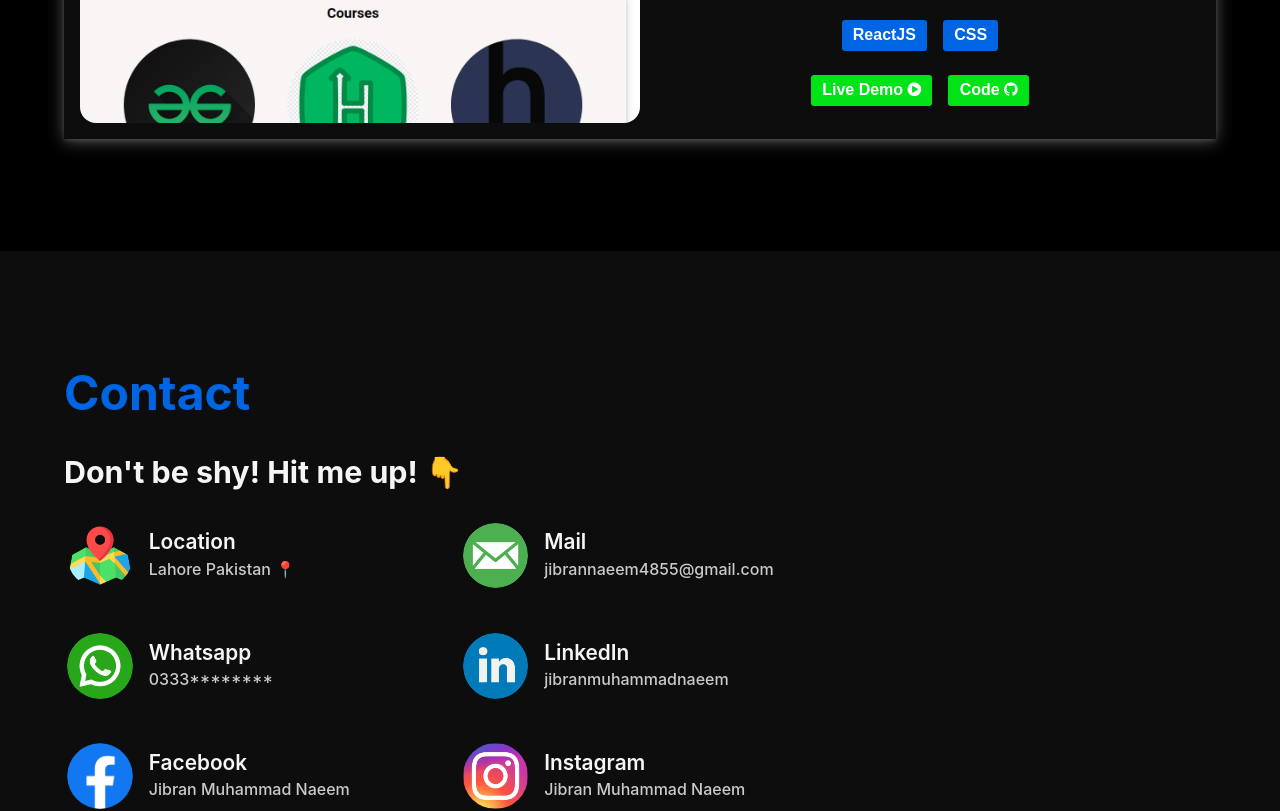
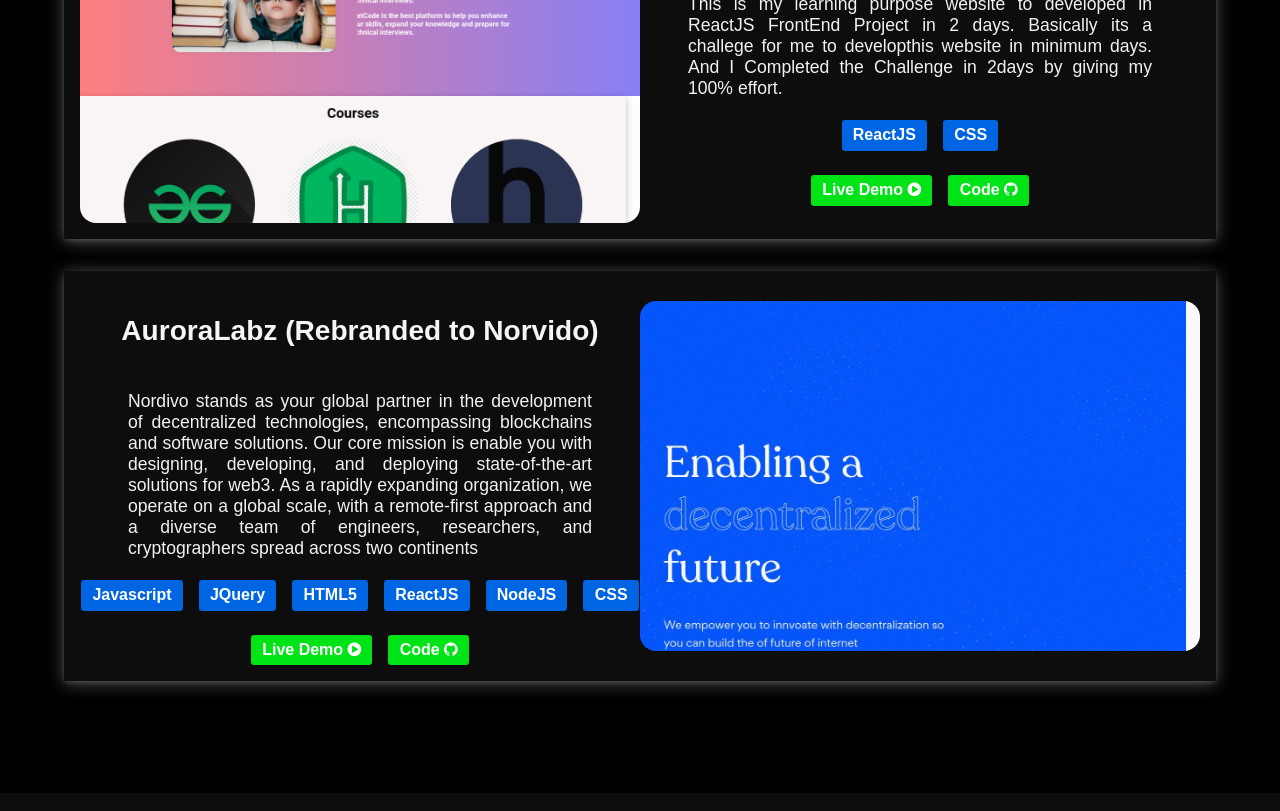
Before and after one commit to Jibran4855/portfolio, a React (Create React App) app: page / in a window 1280 px wide. Shown: the part 1600-2411 px from the top of the page. Built offline with nearby package versions, Linux system fonts and the light colour scheme.

Commit message:
Dynamic-Project-cards-created-through-objects

```diff
--- a/src/assets/styles/Portfolio.css
+++ b/src/assets/styles/Portfolio.css
@@ -101,16 +101,7 @@
     gap: 1rem;
 }
 
-.Portfolio-class .container .bottom .containerb .rightb .midb .midbtn span:first-child {
-    padding: 0.4rem 0.7rem;
-    background-color: #0065e3;
-    font-weight: 600;
-    color: #fff;
-    border-radius: 0.2rem;
-    transition: all ease .7s;
-}
-
-.Portfolio-class .container .bottom .containerb .rightb .midb .midbtn span:last-child {
+.Portfolio-class .container .bottom .containerb .rightb .midb .midbtn span {
     padding: 0.4rem 0.7rem;
     background-color: #0065e3;
     font-weight: 600;
--- a/src/components/Home.js
+++ b/src/components/Home.js
@@ -1,5 +1,6 @@
 import React from "react";
 import img from "../assets/images/programmer.png";
+import jibran from "../assets/images/Jibran1.png";
 import html5 from "../assets/images/html5.png";
 import css from "../assets/images/css.png";
 import js from "../assets/images/js.png";
@@ -21,7 +22,7 @@
           </p>
         </div>
         <div className="profile-pic">
-          <img src={img} width="400" height="250" />
+          <img src={jibran} width="400" height="350" />
         </div>
       </div>
       <div className="bottom">
--- a/src/components/Portfolio.js
+++ b/src/components/Portfolio.js
@@ -1,6 +1,7 @@
 import React, { useState } from "react";
 import "../assets/styles/Portfolio.css";
 import newmethods from "../assets/images/learnnewmethods.png";
+import norvido from "../assets/images/norvido.jpg";
 import PortfolioProject from "./PortfolioProject";
 
 const Portfolio = (props) => {
@@ -13,6 +14,24 @@
       picture: newmethods,
       githublink: "https://github.com/Jibran4855/LearningNewMethods",
       livewebsitelink: "https://jibran4855.github.io/LearningNewMethods/",
+      row: "row",
+    },
+    {
+      name: "AuroraLabz (Rebranded to Norvido)",
+      paragraph:
+        "Nordivo stands as your global partner in the development of decentralized technologies, encompassing blockchains and software solutions. Our core mission is enable you with designing, developing, and deploying state-of-the-art solutions for web3. As a rapidly expanding organization, we operate on a global scale, with a remote-first approach and a diverse team of engineers, researchers, and cryptographers spread across two continents",
+      technologies: [
+        "Javascript",
+        "JQuery",
+        "HTML5",
+        "ReactJS",
+        "NodeJS",
+        "CSS",
+      ],
+      picture: norvido,
+      githublink: "https://nordivo.com/",
+      livewebsitelink: "https://nordivo.com/",
+      row: "row-reverse",
     },
   ]);
 
--- a/src/components/PortfolioProject.js
+++ b/src/components/PortfolioProject.js
@@ -4,7 +4,7 @@
     <>
       {props.websiteDetails.map((itm) => (
         <div className="bottom">
-          <div className="containerb">
+          <div className="containerb" style={{ flexDirection: itm.row }}>
             <div className="leftb">
               <img src={itm.picture} />
             </div>
```
Also changed, not shown: src/assets/images/Jibran1.png (added), src/assets/images/norvido.jpg (added).
